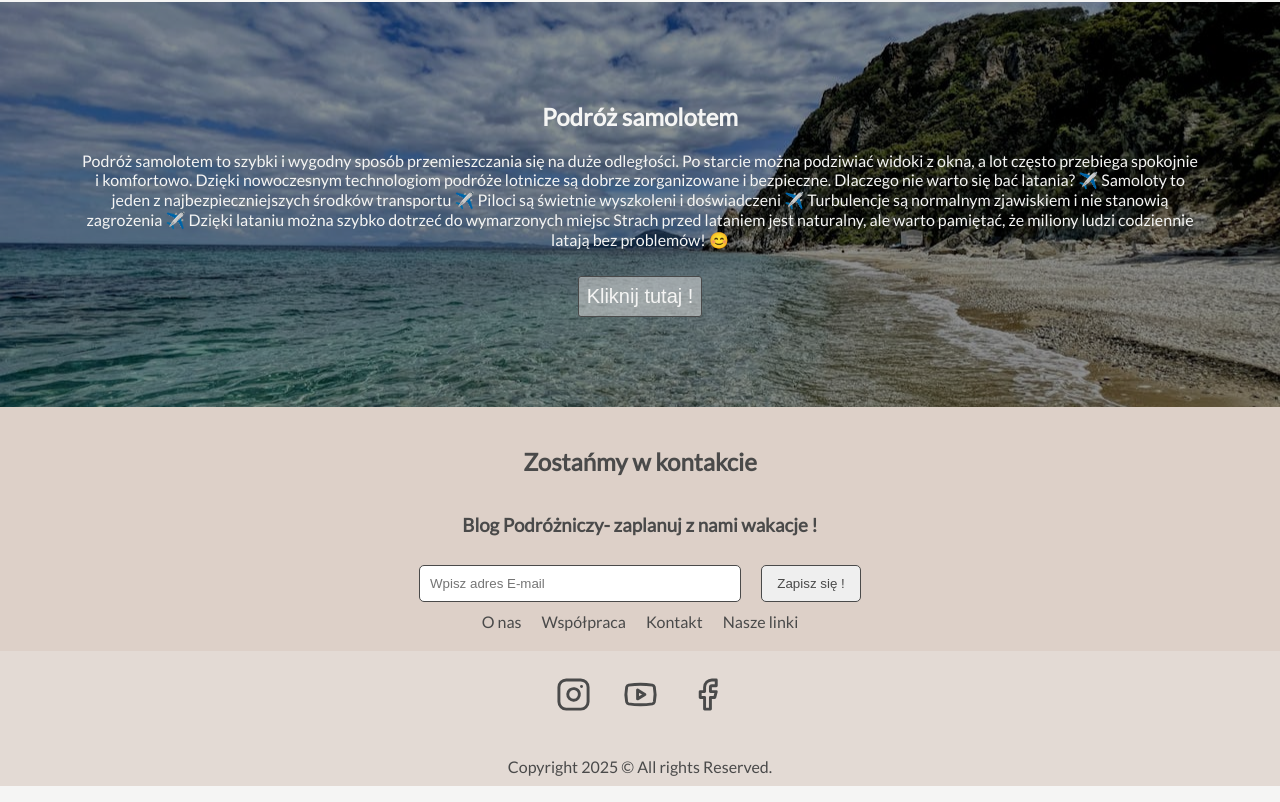
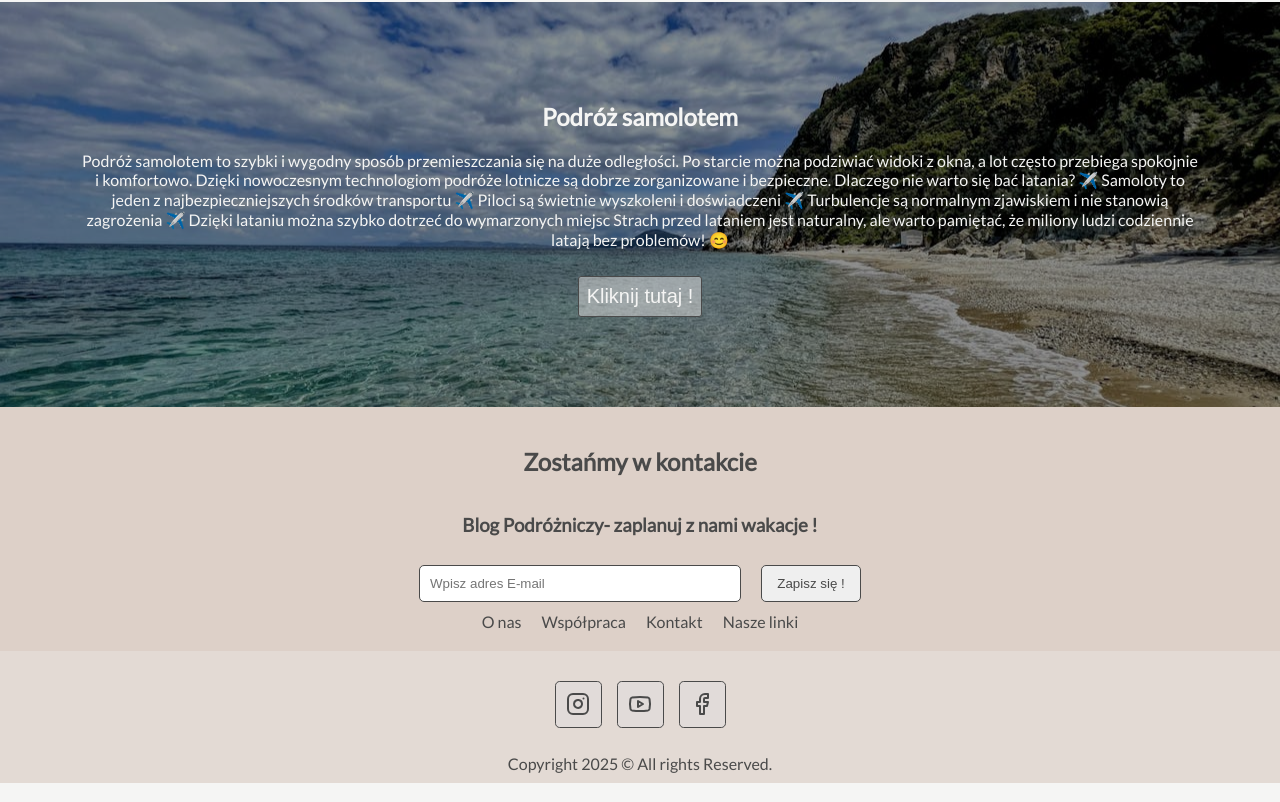
Before and after one commit to bartoszsmorawski/travel__blog, a Vue app: page / in a window 1280 px wide. Shown: the part 2204-3006 px from the top of the page. Built offline with nearby package versions, Linux system fonts and the light colour scheme.

Commit message:
Added new template and styled to SocialMedia.vue

```diff
--- a/src/components/molecules/SocialMedia.vue
+++ b/src/components/molecules/SocialMedia.vue
@@ -1,13 +1,13 @@
 <template>
-    <div class="SocialMedia">
-        <a class="SocialMediaIcon" href="https://www.instagram.com/">
-            <Instagram :size="35" color="#4A4A4A" class="icoInstagram" />
+    <div class="social-icons">
+        <a class="SocialMediaLink" href="https://www.instagram.com/">
+            <Instagram class="icoInstagram" />
         </a>
-        <a class="SocialMediaIcon" href="https://www.youtube.com/">
-            <Youtube :size="35" color="#4A4A4A" class="icoYouTube" />
+        <a class="SocialMediaLink" href="https://www.youtube.com/">
+            <Youtube class="icoYouTube" />
         </a>
-        <a class="SocialMediaIcon" href="https://www.facebook.com/">
-            <Facebook :size="35" color="#4A4A4A" class="icoFacebook" />
+        <a class="SocialMediaLink" href="https://www.facebook.com/">
+            <Facebook class="icoFacebook" />
         </a>
     </div>
 </template>
@@ -15,17 +15,23 @@
 import { Instagram, Youtube, Facebook } from 'lucide-vue-next';
 </script>
 <style scoped>
-.SocialMedia {
+.social-icons {
     display: flex;
-    gap: 10px;
+    justify-content: center;
+    gap: 15px;
+    padding-top: 30px;
 }
 
 
-.SocialMediaIcon {
-    margin-top: 10px;
+.SocialMediaLink {
+    display: flex;
     align-items: center;
     justify-content: center;
-    padding: 6px;
-    border-radius: 8px;
+    width: 45px;
+    height: 45px;
+    border-radius: 10%;
+    border: solid 1px #4A4A4A;
+    background-color: #e0dede82;
+    color: #4A4A4A;
 }
 </style>
```
